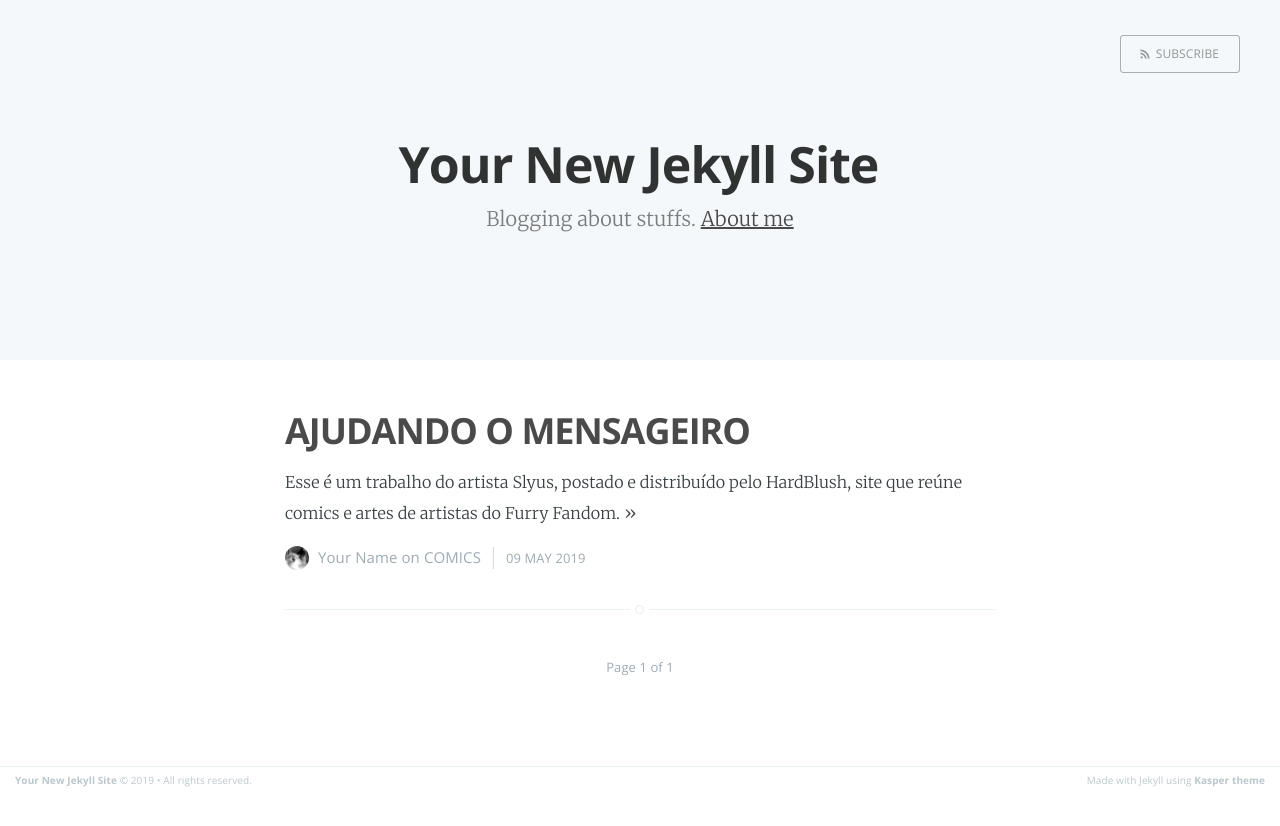
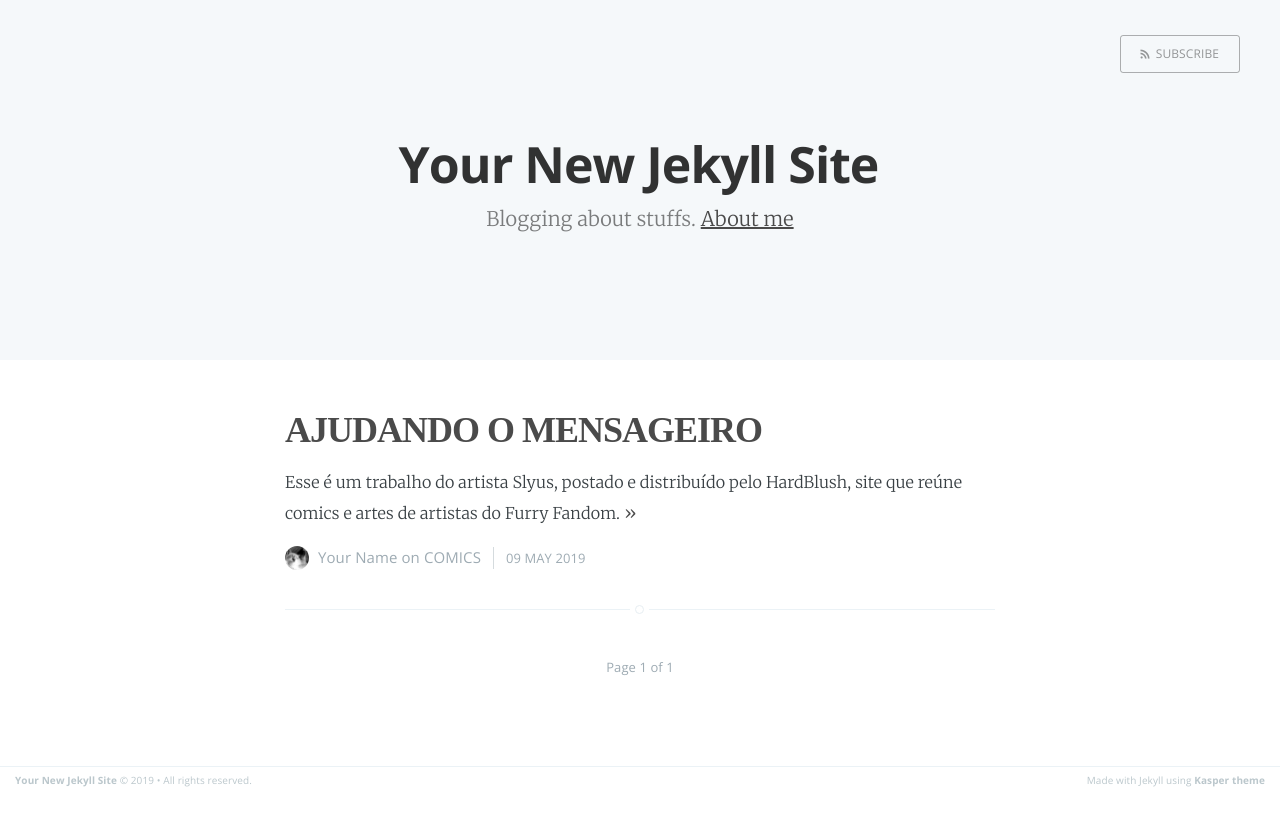
Before and after one commit to XXXFURRYYIFF/xxxfurryyiff.github.io, a Jekyll site: the page built from index.html, in a window 1280 px wide. Shown: the top 826 px of the page. Built offline with Jekyll 4.4.1, drawn with Linux system fonts in a browser that asks for light colours; some web fonts are replaced; the list of posts is cut into pages by our own code.

Commit message:
Update screen.css

```diff
--- a/assets/css/screen.css
+++ b/assets/css/screen.css
@@ -209,7 +209,7 @@ h4, h5, h6 {
     color: #2E2E2E;
     line-height: 1.15em;
     margin: 0 0 0.4em 0;
-    font-family: "Open Sans", sans-serif;
+    font-family: Bree Serif;
 }
 
 h1 {
```
